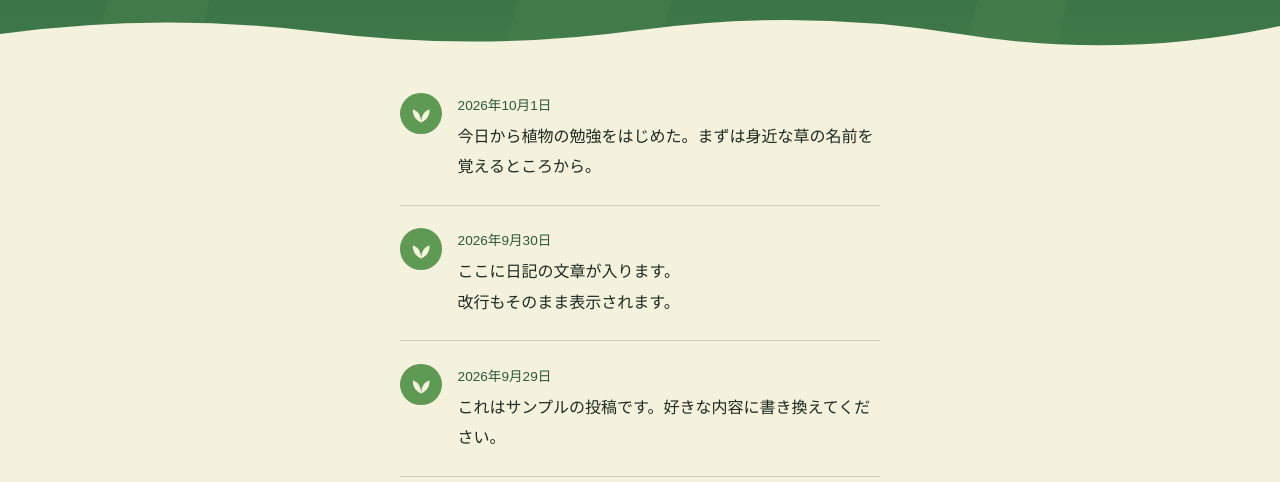
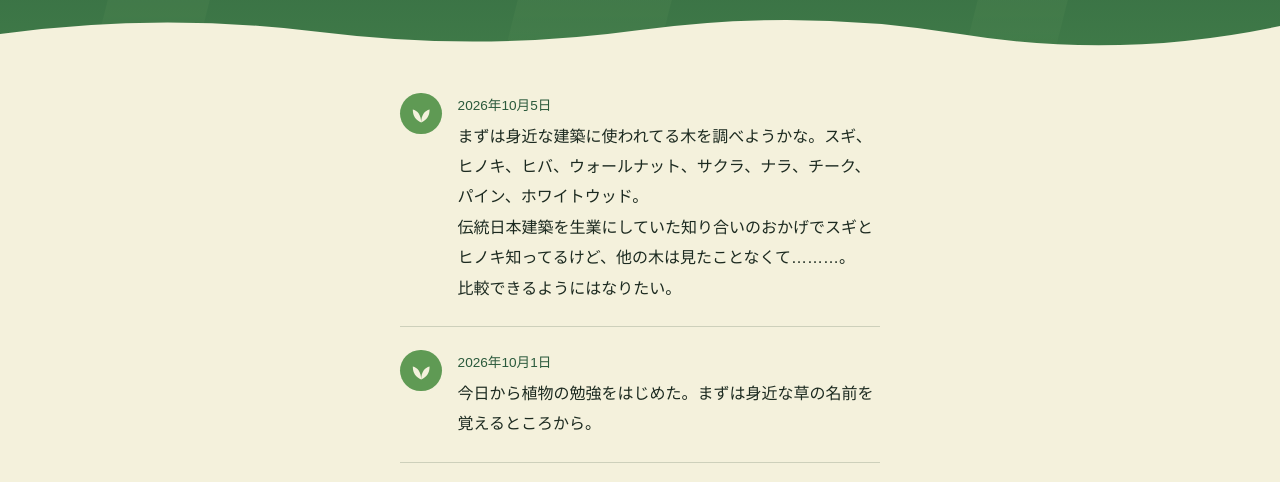
Before and after one commit to Azaleacreativeroom888/fan-botany, a plain HTML site: page blog.html in a window 1280 px wide. Shown: the part 244-726 px from the top of the page. Drawn offline with Linux system fonts and the light colour scheme; a web font is replaced by a local one.

Commit message:
Update blog.html

```diff
--- a/blog.html
+++ b/blog.html
@@ -82,6 +82,16 @@ footer{background:var(--moss);color:var(--mist);text-align:center;padding:2rem 6
   <article class="post">
     <div class="icon" aria-hidden="true"><svg viewBox="0 0 24 24"><path d="M12 22C12 14 8 9 3 8c0 7 3 11 9 14Zm0 0c0-8 4-13 9-14 0 7-3 11-9 14Z" fill="#f4f1dc"/></svg></div>
     <div>
+      <time datetime="2026-10-01">2026年10月5日</time>
+      <p>まずは身近な建築に使われてる木を調べようかな。スギ、ヒノキ、ヒバ、ウォールナット、サクラ、ナラ、チーク、パイン、ホワイトウッド。
+      伝統日本建築を生業にしていた知り合いのおかげでスギとヒノキ知ってるけど、他の木は見たことなくて………。
+      比較できるようにはなりたい。</p>
+    </div>
+  </article>
+
+  <article class="post">
+    <div class="icon" aria-hidden="true"><svg viewBox="0 0 24 24"><path d="M12 22C12 14 8 9 3 8c0 7 3 11 9 14Zm0 0c0-8 4-13 9-14 0 7-3 11-9 14Z" fill="#f4f1dc"/></svg></div>
+    <div>
       <time datetime="2026-10-01">2026年10月1日</time>
       <p>今日から植物の勉強をはじめた。まずは身近な草の名前を覚えるところから。</p>
     </div>
```
